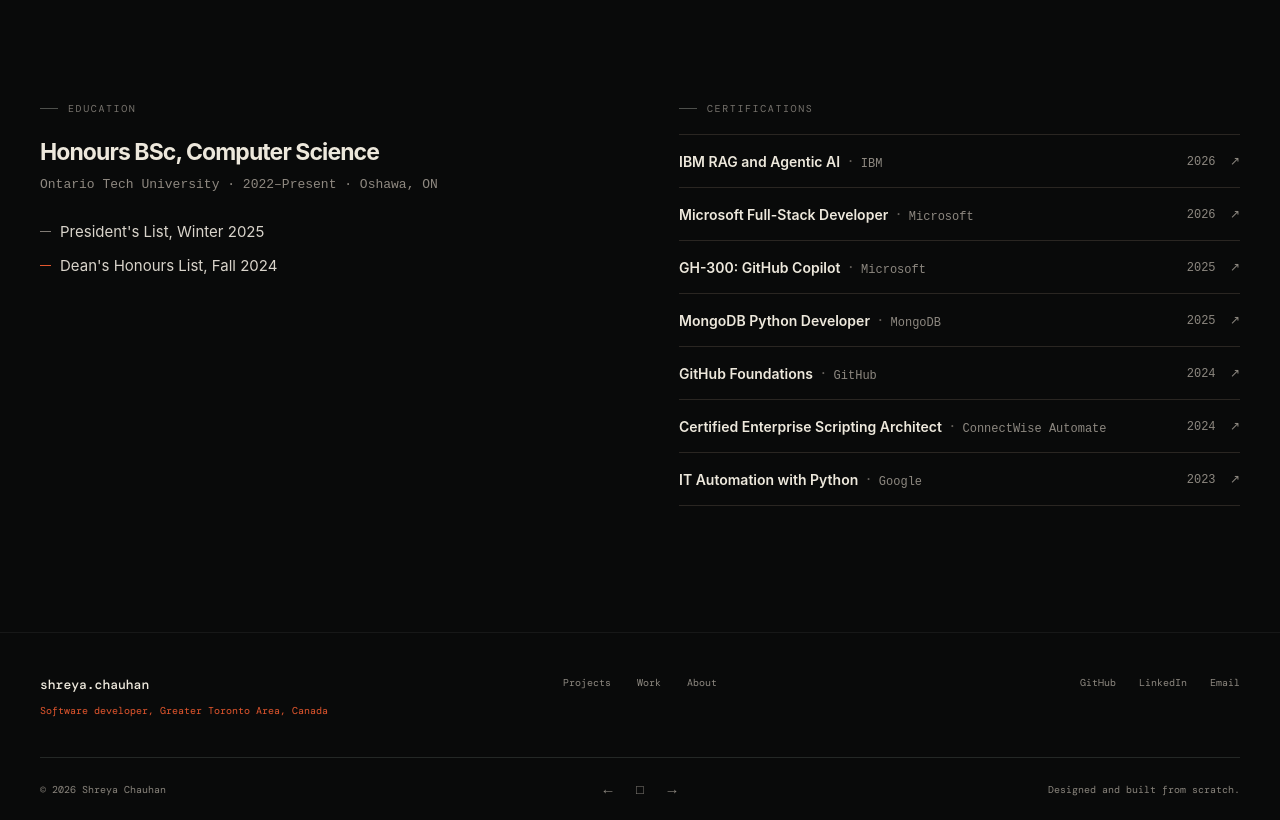
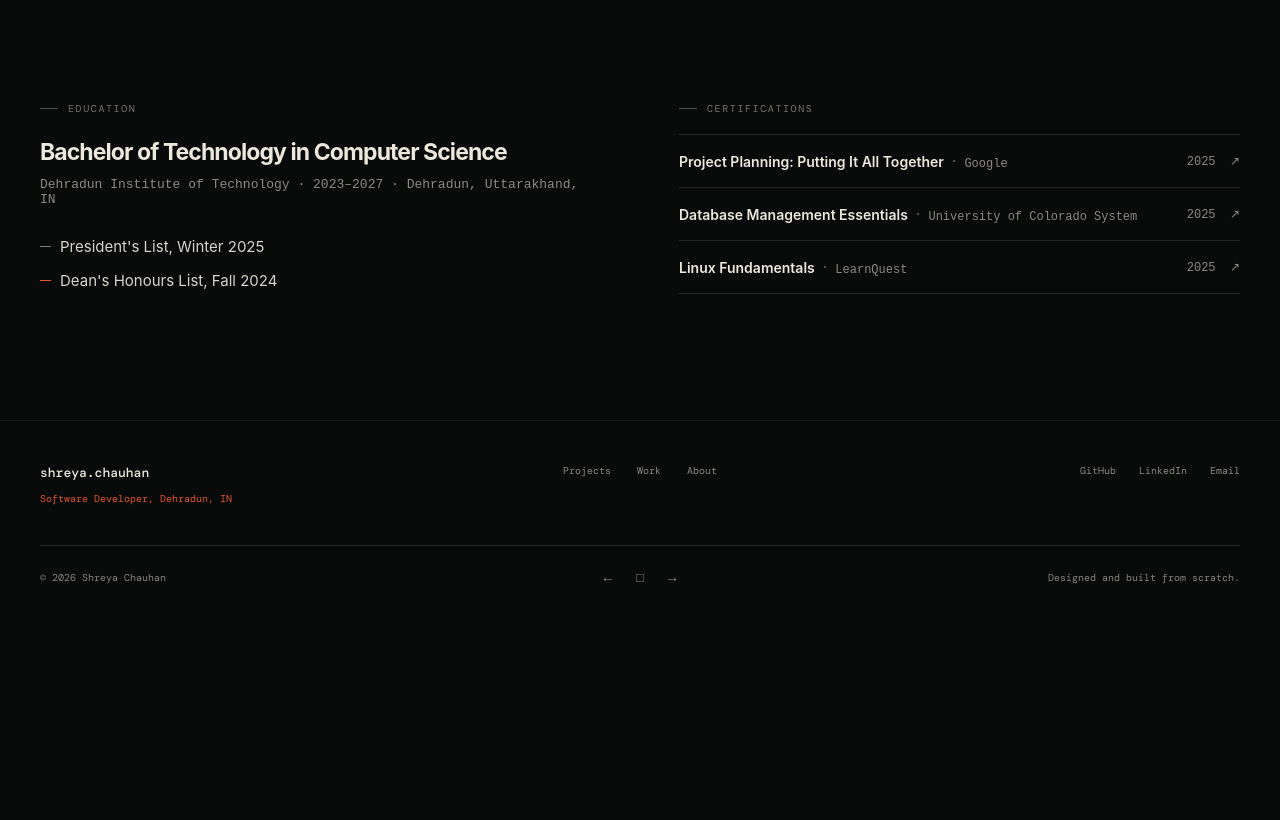
Before and after one commit to ShreyaInsight/portfolio-web, a plain HTML site: page work.html in a window 1280 px wide. Shown: the part 1020-1840 px from the top of the page. After the commit the page ends 1628 px from the top, so only its background shows below. Drawn offline with nearby package versions, Linux system fonts and the light colour scheme; a script that the page names is missing.

Commit message:
Update portfolio pages

```diff
--- a/work.html
+++ b/work.html
@@ -60,20 +60,16 @@
             <div class="credentials-grid">
                 <div class="education-column">
                     <div class="eyebrow">EDUCATION</div>
-                    <h2>Honours BSc, Computer Science</h2>
-                    <p class="education-meta">Ontario Tech University · 2022–Present · Oshawa, ON</p>
+                    <h2>Bachelor of Technology in Computer Science</h2>
+                    <p class="education-meta">Dehradun Institute of Technology · 2023–2027 · Dehradun, Uttarakhand, IN</p>
                     <ul class="education-list"><li>President's List, Winter 2025</li><li>Dean's Honours List, Fall 2024</li></ul>
                 </div>
                 <div class="certifications-column">
                     <div class="eyebrow">CERTIFICATIONS</div>
                     <div class="certification-list">
-                        <a class="certification-row" href="#certifications"><span><strong>IBM RAG and Agentic AI</strong><em>·</em><small>IBM</small></span><b>2026&nbsp; ↗</b></a>
-                        <a class="certification-row" href="#certifications"><span><strong>Microsoft Full-Stack Developer</strong><em>·</em><small>Microsoft</small></span><b>2026&nbsp; ↗</b></a>
-                        <a class="certification-row" href="#certifications"><span><strong>GH-300: GitHub Copilot</strong><em>·</em><small>Microsoft</small></span><b>2025&nbsp; ↗</b></a>
-                        <a class="certification-row" href="#certifications"><span><strong>MongoDB Python Developer</strong><em>·</em><small>MongoDB</small></span><b>2025&nbsp; ↗</b></a>
-                        <a class="certification-row" href="#certifications"><span><strong>GitHub Foundations</strong><em>·</em><small>GitHub</small></span><b>2024&nbsp; ↗</b></a>
-                        <a class="certification-row" href="#certifications"><span><strong>Certified Enterprise Scripting Architect</strong><em>·</em><small>ConnectWise Automate</small></span><b>2024&nbsp; ↗</b></a>
-                        <a class="certification-row" href="#certifications"><span><strong>IT Automation with Python</strong><em>·</em><small>Google</small></span><b>2023&nbsp; ↗</b></a>
+                        <a class="certification-row" href="#certifications"><span><strong>Project Planning: Putting It All Together</strong><em>·</em><small>Google</small></span><b>2025&nbsp; ↗</b></a>
+                        <a class="certification-row" href="#certifications"><span><strong>Database Management Essentials</strong><em>·</em><small>University of Colorado System</small></span><b>2025&nbsp; ↗</b></a>
+                        <a class="certification-row" href="#certifications"><span><strong>Linux Fundamentals</strong><em>·</em><small>LearnQuest</small></span><b>2025&nbsp; ↗</b></a>
                     </div>
                 </div>
             </div>
@@ -82,7 +78,7 @@
     <script src="mobile-menu.js"></script>
     <button class="credentials-dot" type="button" aria-label="Scroll to top"><span></span></button>
     <footer class="site-footer work-footer">
-        <div class="footer-inner"><div class="footer-top"><div><div class="footer-brand">shreya.chauhan</div><div class="footer-location">Software developer, Greater Toronto Area, Canada</div></div><nav class="footer-links" aria-label="Footer navigation"><a class="footer-link" href="projects.html">Projects</a><a class="footer-link" href="work.html">Work</a><a class="footer-link" href="index.html#about">About</a></nav><nav class="footer-social" aria-label="Social links"><a class="footer-link" href="https://github.com/" target="_blank" rel="noreferrer">GitHub</a><a class="footer-link" href="https://www.linkedin.com/" target="_blank" rel="noreferrer">LinkedIn</a><a class="footer-link" href="mailto:cshreya2005@gmail.com">Email</a></nav></div><div class="footer-bottom"><div class="footer-note">© 2026 Shreya Chauhan</div><div class="footer-controls"><button class="footer-control" type="button" aria-label="Previous section">←</button><button class="footer-control square" type="button" aria-label="Scroll to top">□</button><button class="footer-control" type="button" aria-label="Next section">→</button></div><div class="footer-credit">Designed and built from scratch.</div></div></div>
+        <div class="footer-inner"><div class="footer-top"><div><div class="footer-brand">shreya.chauhan</div><div class="footer-location">Software Developer, Dehradun, IN</div></div><nav class="footer-links" aria-label="Footer navigation"><a class="footer-link" href="projects.html">Projects</a><a class="footer-link" href="work.html">Work</a><a class="footer-link" href="index.html#about">About</a></nav><nav class="footer-social" aria-label="Social links"><a class="footer-link" href="https://github.com/" target="_blank" rel="noreferrer">GitHub</a><a class="footer-link" href="https://www.linkedin.com/" target="_blank" rel="noreferrer">LinkedIn</a><a class="footer-link" href="mailto:cshreya2005@gmail.com">Email</a></nav></div><div class="footer-bottom"><div class="footer-note">© 2026 Shreya Chauhan</div><div class="footer-controls"><button class="footer-control" type="button" aria-label="Previous section">←</button><button class="footer-control square" type="button" aria-label="Scroll to top">□</button><button class="footer-control" type="button" aria-label="Next section">→</button></div><div class="footer-credit">Designed and built from scratch.</div></div></div>
     </footer>
     <script src="https://unpkg.com/lenis@1.1.20/dist/lenis.min.js"></script>
     <script>
```
Also changed, not shown: about.html (+1 -1 lines), index.html (+1 -1 lines), projects.html (+1 -1 lines), resume.html (+1 -1 lines).
